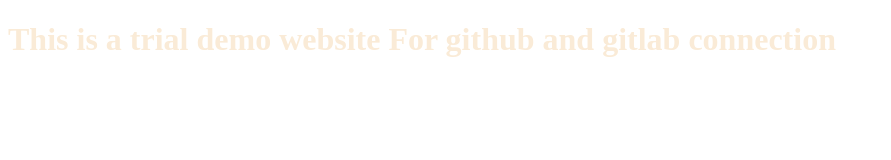
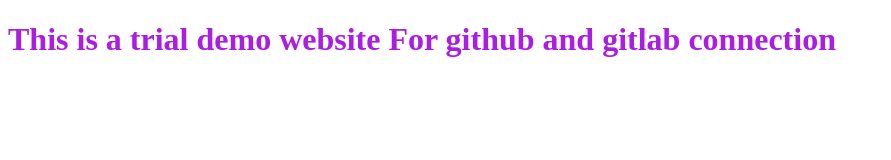
Before and after one commit to aarushi102/Test-Pattern, a plain HTML site: page index.html in a window 1280 px wide. Shown: the whole page, without its empty margins (0-891 px from the left). Drawn offline with Linux system fonts and the light colour scheme.

Commit message:
Added files

```diff
--- a/styles.css
+++ b/styles.css
@@ -1,3 +1,3 @@
 body{
-    color:antiquewhite
+    color:rgb(171, 29, 228)
 }
```
